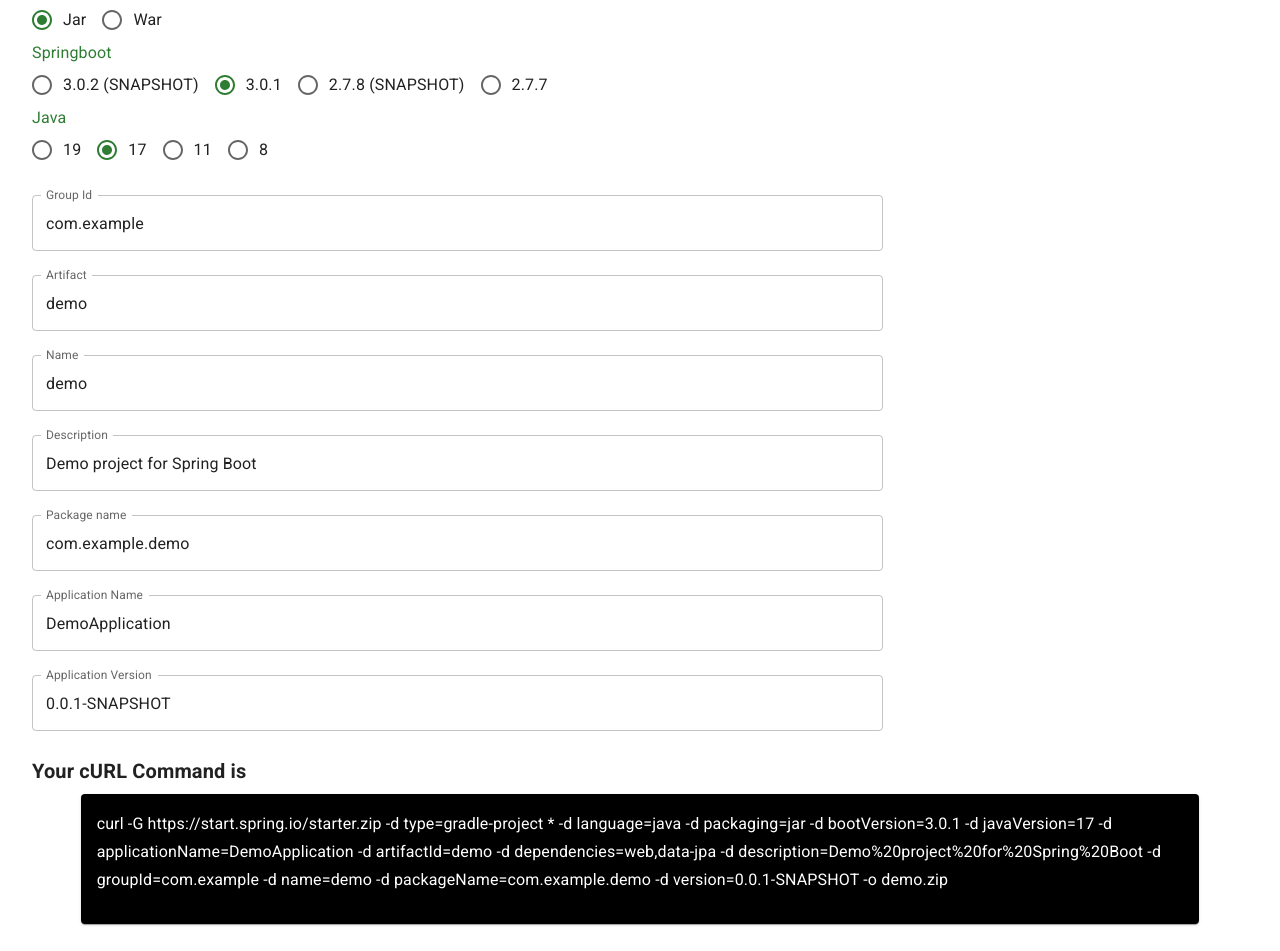
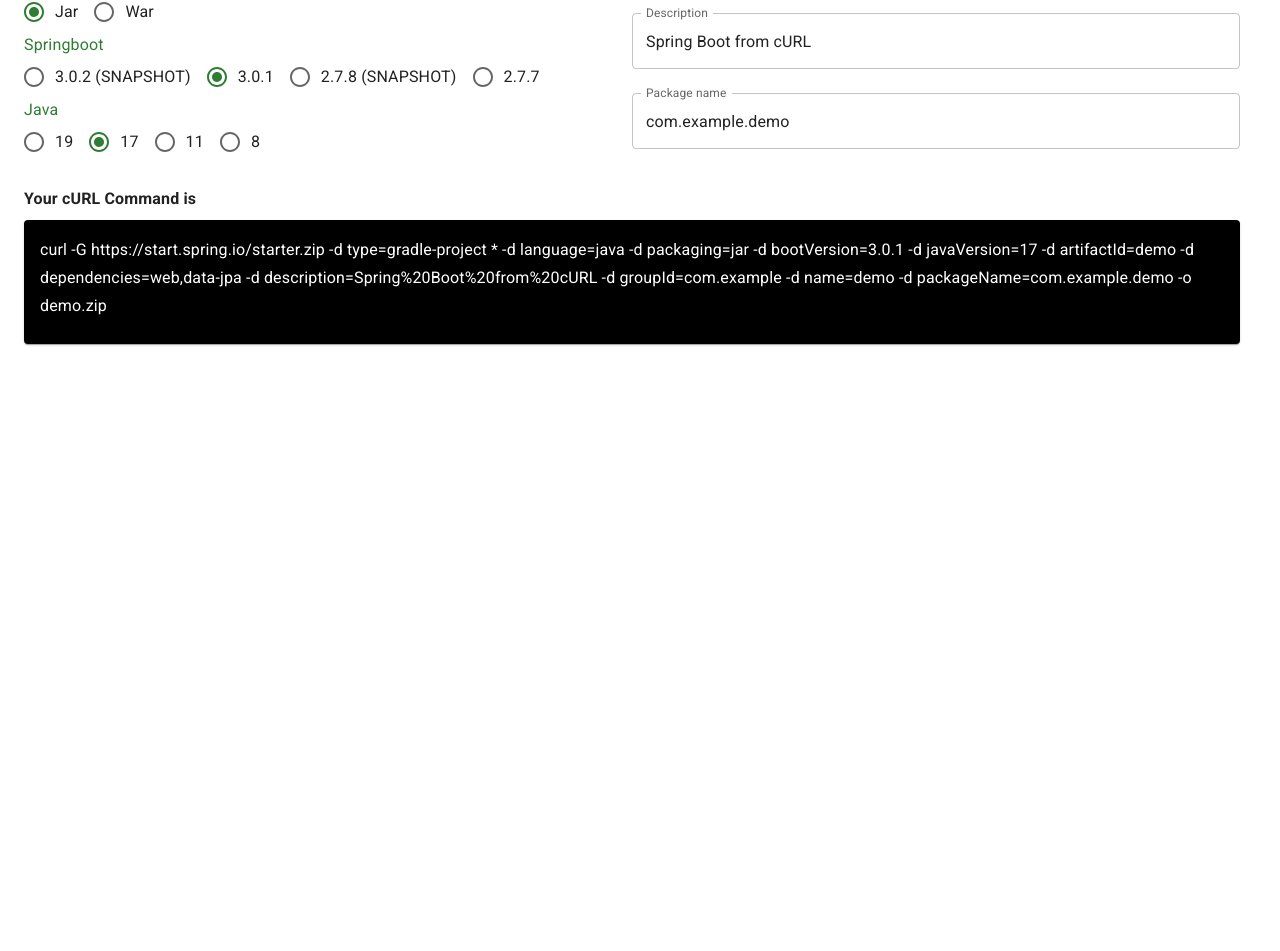
Before and after one commit to gnanendraprasadp/springcurl, a React (Create React App) app: page / in a window 1280 px wide. Shown: the part 379-1330 px from the top of the page. After the commit the page ends 800 px from the top, so only its background shows below. Built offline with nearby package versions, Linux system fonts and the light colour scheme.

Commit message:
Changes in UI

```diff
--- a/src/components/Appbar.jsx
+++ b/src/components/Appbar.jsx
@@ -8,7 +8,7 @@
 function appbar() {
   return (
     <Box sx={{ flexGrow: 1 }}>
-      <AppBar color="success" position="sticky" elevation={0}>
+      <AppBar style={{ background: '#6DB33F' }} position="sticky" elevation={0}>
         <Toolbar>
           <Typography variant="h4" className="appbar" sx={{ flexGrow: 1 }}>
             Spring cURL
--- a/src/components/Main.jsx
+++ b/src/components/Main.jsx
@@ -1,5 +1,7 @@
+import { Box } from "@mui/material";
 import Card from "@mui/material/Card";
 import CardContent from "@mui/material/CardContent";
+import Grid from "@mui/material/Grid";
 import Typography from "@mui/material/Typography";
 import React, { useState } from "react";
 import Java from "./radiogroup/Java";
@@ -20,38 +22,28 @@
   const [group, setGroup] = useState("com.example");
   const [artifact, setArtifact] = useState("demo");
   const [name, setName] = useState("demo");
-  const [description, setDescription] = useState(
-    "Demo project for Spring Boot"
-  );
+  const [description, setDescription] = useState("Spring Boot from cURL");
   const [packageName, setpackageName] = useState("com.example.demo");
-  const [applicationName, setApplicationName] = useState("DemoApplication");
-  const [applicationVersion, setApplicationVersion] =
-    useState("0.0.1-SNAPSHOT");
 
   return (
-    <div className="main-padding">
+    <>
+      <Box sx={{ p: 5 }}>
+        <Grid container spacing={2}>
+          <Grid xs={12} md={6} lg={6}>
             <OutputType format={format} setFormat={setFormat} />
-      <br />
             <Project project={project} setProject={setProject} />
-      <br />
             <Language language={language} setLanguage={setLanguage} />
-      <br />
             <Packaging packaging={packaging} setPackaging={setPackaging} />
-      <br />
             <SpringBoot springboot={springboot} setSpringboot={setSpringboot} />
-      <br />
             <Java java={java} setJava={setJava} />
-      <br />
-      <br />
+          </Grid>
 
+          <Grid xs={12} md={6} lg={6}>
             <TextInput
               label="Group Id"
               value={group}
               onChange={(event) => setGroup(event.target.value)}
             />
-
-      <br />
-      <br />
 
             <TextInput
               label="Artifact"
@@ -59,17 +51,11 @@
               onChange={(event) => setArtifact(event.target.value)}
             />
 
-      <br />
-      <br />
-
             <TextInput
               label="Name"
               value={name}
               onChange={(event) => setName(event.target.value)}
             />
-
-      <br />
-      <br />
 
             <TextInput
               label="Description"
@@ -77,83 +63,49 @@
               onChange={(event) => setDescription(event.target.value)}
             />
 
-      <br />
-      <br />
-
             <TextInput
               label="Package name"
               value={packageName}
               onChange={(event) => setpackageName(event.target.value)}
             />
+          </Grid>
 
-      <br />
+          <Grid xs={12} md={12} lg={12}>
+            <Typography variant="p" style={{ fontWeight: "bold" }} gutterBottom>
+              Your cURL Command is
+            </Typography>
             <br />
 
-      <TextInput
-        label="Application Name"
-        value={applicationName}
-        onChange={(event) => setApplicationName(event.target.value)}
-      />
-
-      <br />
-      <br />
-
-      <TextInput
-        label="Application Version"
-        value={applicationVersion}
-        onChange={(event) => setApplicationVersion(event.target.value)}
-      />
-
-      <br />
-      <br />
-      <Typography variant="h6" style={{ fontWeight: "bold" }} gutterBottom>
-        Your cURL Command is
-      </Typography>
             <Card
               sx={{ minWidth: 275 }}
               style={{
-          marginLeft: "4%",
-          marginRight: "4%",
-          paddingTop: "0%",
-          paddingBottom: "0%",
                 color: "#fff",
                 background: "#000",
+                marginTop: "0.75%",
               }}
             >
               <CardContent>
-          <Typography variant="subtitle1" gutterBottom>
+                <Typography variant="subtitle1">
                   curl -G{" "}
                   {format === "zip"
                     ? "https://start.spring.io/starter.zip"
                     : "https://start.spring.io/starter.tgz"}{" "}
-            -d type={project} -d language={language} -d packaging={packaging} -d
-            bootVersion={springboot} -d javaVersion={java} -d applicationName=
-            {applicationName} -d artifactId={artifact} -d
-            dependencies=web,data-jpa -d description=
+                  -d type={project} -d language={language} -d packaging=
+                  {packaging} -d bootVersion={springboot} -d javaVersion={java}{" "}
+                  -d artifactId={artifact} -d dependencies=web,data-jpa -d
+                  description=
                   {encodeURIComponent(description.trim())} -d groupId=
-            {group} -d name={name} -d packageName={packageName} -d version=
-            {applicationVersion}{" "}
+                  {group} -d name={name} -d packageName={packageName}{" "}
                   {format === "zip"
                     ? "-o " + artifact + ".zip"
                     : "-d baseDir=" + artifact + " | tar -xzvf -"}
                 </Typography>
               </CardContent>
             </Card>
-      <br />
-      <Typography
-        variant="body1"
-        style={{ textAlign: "center", fontWeight: "bold" }}
-        gutterBottom
-      >
-        Developed by{" "}
-        <a
-          style={{ color: "#000000" }}
-          href="https://github.com/gnanendraprasadp"
-        >
-          Gnaad
-        </a>
-      </Typography>
-    </div>
+          </Grid>
+        </Grid>
+      </Box>
+    </>
   );
 }
 
--- a/src/components/radiogroup/Java.jsx
+++ b/src/components/radiogroup/Java.jsx
@@ -31,6 +31,8 @@
           ))}
         </RadioGroup>
       </FormControl>
+      <br />
+      <br />
     </>
   );
 };
--- a/src/components/radiogroup/Language.jsx
+++ b/src/components/radiogroup/Language.jsx
@@ -34,6 +34,7 @@
           ))}
         </RadioGroup>
       </FormControl>
+      <br />
     </>
   );
 };
--- a/src/components/radiogroup/OutputType.jsx
+++ b/src/components/radiogroup/OutputType.jsx
@@ -34,6 +34,7 @@
           ))}
         </RadioGroup>
       </FormControl>
+      <br />
     </>
   );
 };
--- a/src/components/radiogroup/Packaging.jsx
+++ b/src/components/radiogroup/Packaging.jsx
@@ -34,6 +34,7 @@
           ))}
         </RadioGroup>
       </FormControl>
+      <br />
     </>
   );
 };
--- a/src/components/radiogroup/Project.jsx
+++ b/src/components/radiogroup/Project.jsx
@@ -34,6 +34,7 @@
           ))}
         </RadioGroup>
       </FormControl>
+      <br />
     </>
   );
 };
--- a/src/components/radiogroup/SpringBoot.jsx
+++ b/src/components/radiogroup/SpringBoot.jsx
@@ -34,6 +34,7 @@
           ))}
         </RadioGroup>
       </FormControl>
+      <br />
     </>
   );
 };
--- a/src/components/textfield/TextInput.jsx
+++ b/src/components/textfield/TextInput.jsx
@@ -5,14 +5,16 @@
   return (
     <>
       <TextField
+        fullWidth
         color="success"
-        className="textfield"
         id="outlined-basic"
         label={label}
         variant="outlined"
         value={value}
         onChange={onChange}
       />
+      <br />
+      <br />
     </>
   );
 };
--- a/src/css/data.css
+++ b/src/css/data.css
@@ -12,7 +12,7 @@
 }
 
 .main-padding {
-  padding: 2.5%;
+  padding: 5%;
 }
 
 .textfield{
```
Lines whose indentation alone changed are shown as unchanged.
